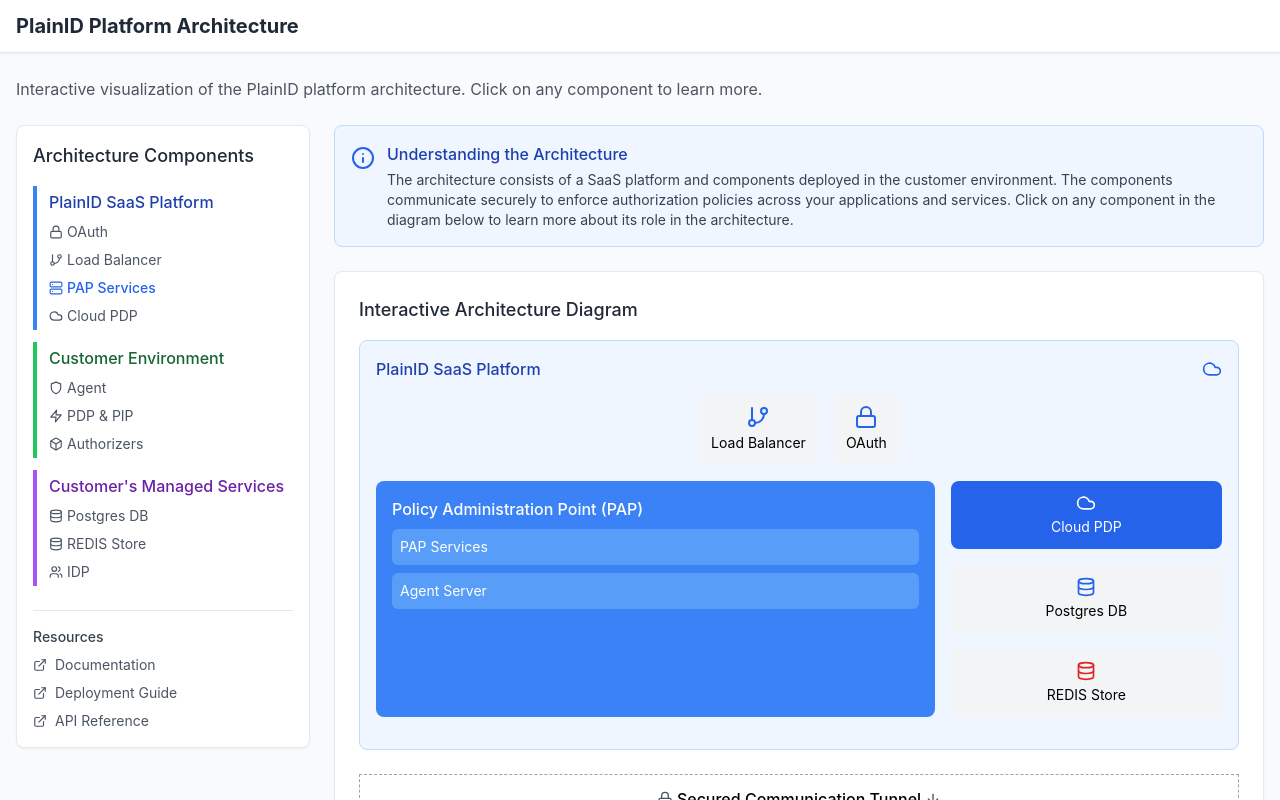
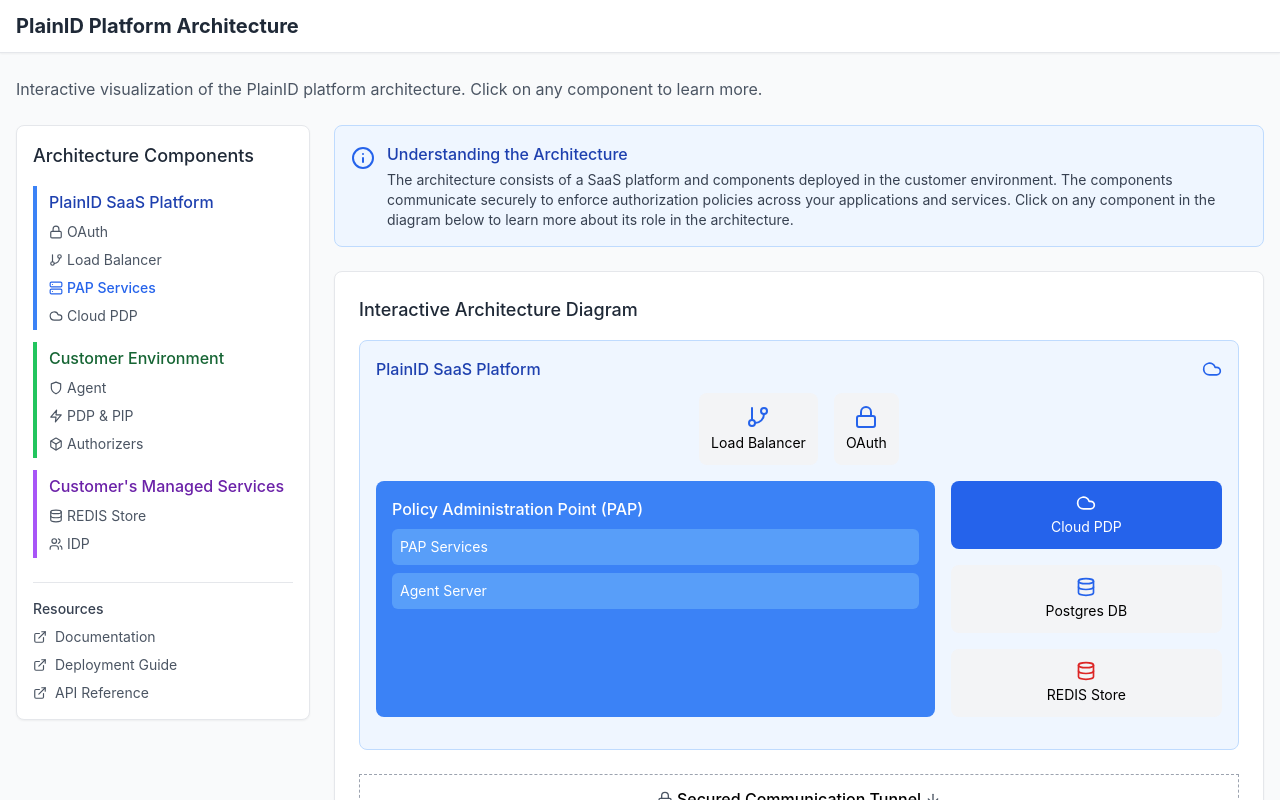
Before and after one commit to emikuszewski/plainid-architecture-diagram, a React (Create React App) app: page / in a window 1280 px wide. Shown: the top 800 px of the page. Built offline with nearby package versions, Linux system fonts and the light colour scheme.

Commit message:
Remove Postgres button from ArchitectureDiagram

```diff
--- a/src/components/ArchitectureDiagram.js
+++ b/src/components/ArchitectureDiagram.js
@@ -208,14 +208,6 @@
                 <div className="border-l-4 border-purple-500 pl-3 py-1">
                   <h4 className="font-medium text-purple-800">Customer's Managed Services</h4>
                   <ul className="mt-2 space-y-2 text-sm">
-                    <li>
-                      <button
-                        onClick={() => handleSidebarClick('postgres', postgresRef)}
-                        className="text-gray-600 hover:text-purple-600 flex items-center w-full text-left"
-                      >
-                        <Database size={14} className="mr-1" /> Postgres DB
-                      </button>
-                    </li>
                     <li>
                       <button
                         onClick={() => handleSidebarClick('customerRedis', customerRedisRef)}
```
